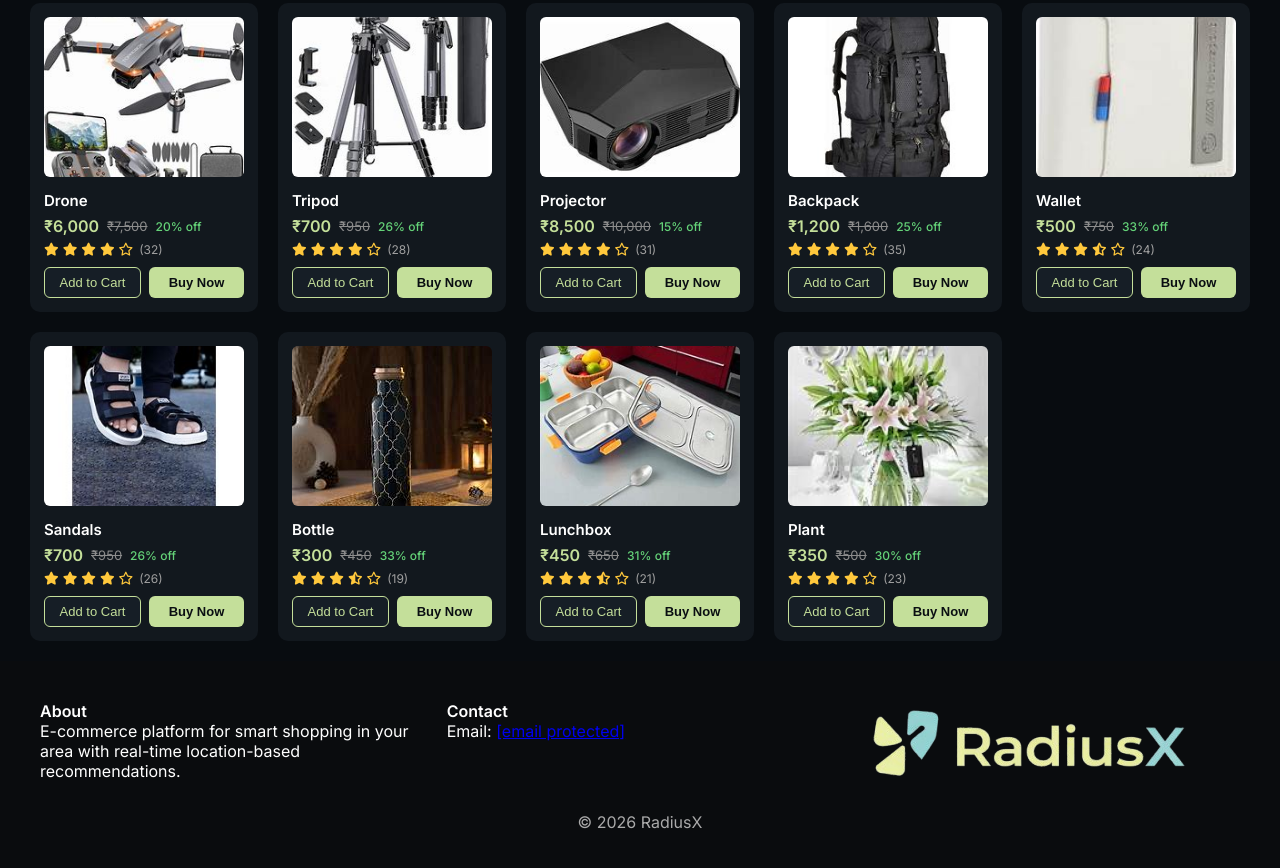
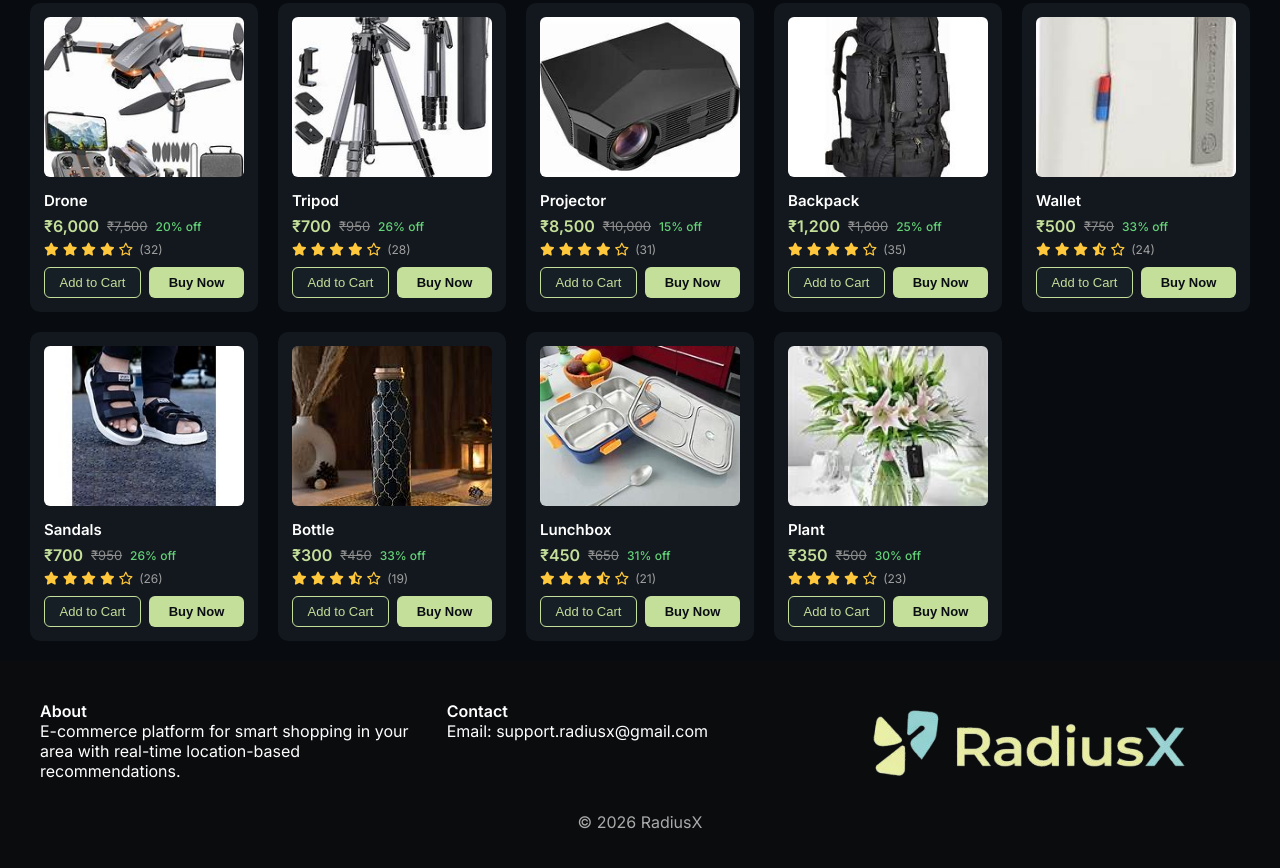
Before and after one commit to goldy2307/RadiusX, a plain HTML site: page frontend/index.html in a window 1280 px wide. Shown: the part 4078-4946 px from the top of the page. Drawn offline with nearby package versions, Linux system fonts and the light colour scheme; no server answers.

Commit message:
Unwrapped Footer gmail

```diff
--- a/frontend/index.html
+++ b/frontend/index.html
@@ -449,7 +449,7 @@
     </div>
     <div>
       <h4>Contact</h4>
-      <p>Email: <a href="/cdn-cgi/l/email-protection" class="__cf_email__" data-cfemail="d3a0a6a3a3bca1a7fda1b2b7baa6a0ab93b4beb2babffdb0bcbe">[email&#160;protected]</a></p>
+      <p>Email: support.radiusx@gmail.com</p>
     </div>
     <div>
       <img src="assets/logo/logo.png" alt="RadiusX">
```
